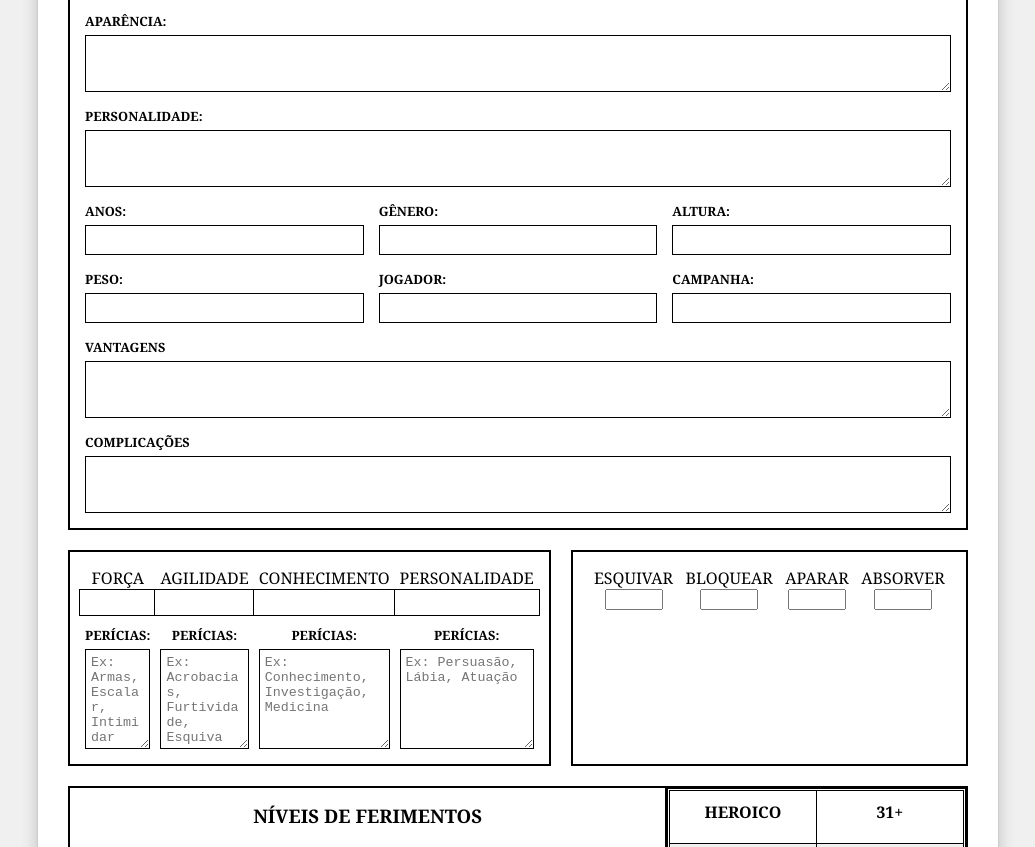
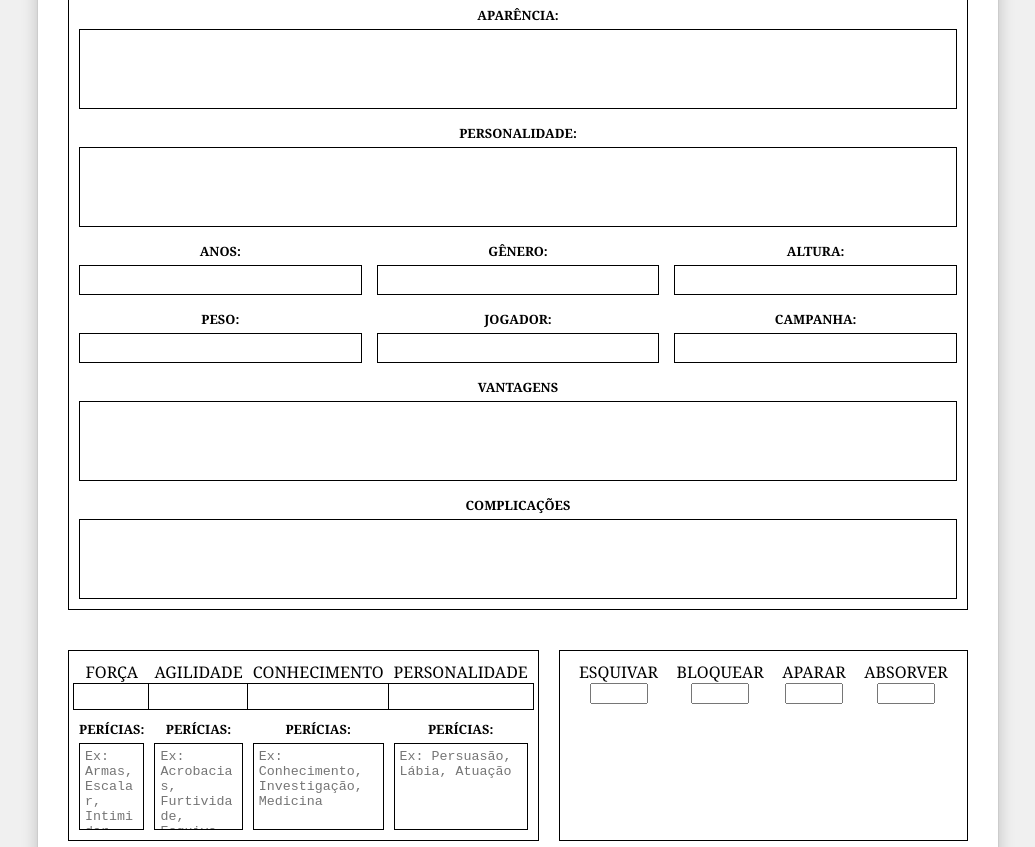
Before and after one commit to Gamescrone/ficha-de-mini-six, a plain HTML site: page index.html in a window 1280 px wide. Shown: the part 305-1152 px from the top of the page, without its empty margins (122-1157 px from the left). Drawn offline with Linux system fonts and the light colour scheme.

Commit message:
Update estilo.css

```diff
--- a/estilo.css
+++ b/estilo.css
@@ -75,8 +75,11 @@ body {
 }
 
 .secao {
-    border: 2px solid black;
-    padding: 15px;
+    border: 1px solid black;
+    padding: 10px;
+    margin-bottom: 20px;
+    text-align: center;
+    /* Remover 'display: flex', 'flex-direction', 'flex-grow', 'overflow' aqui */
 }
 
 .atributos {
@@ -108,24 +111,24 @@ body {
 .pericias {
     display: flex;
     flex-direction: column;
-    /* Removida a linha 'height: 100%;' para permitir que a altura se ajuste automaticamente */
-    flex-grow: 1; /* Adiciona flex-grow para que ocupe o espaço disponível e estique a coluna */
+    /* Remover 'flex-grow' daqui */
 }
 
 .pericias label {
     font-size: 0.8em;
     font-weight: 700;
     text-align: center;
-    margin-bottom: 5px; /* Adicionado um pouco de margem para separar do textarea */
+    margin-bottom: 5px;
 }
 
 .pericias textarea {
     width: 100%;
-    flex-grow: 1; /* Garante que o textarea preencha todo o espaço disponível verticalmente */
+    flex-grow: 1;
     border: 1px solid black;
-    padding: 5px; /* Ajustado padding para ser consistente */
+    padding: 5px;
     box-sizing: border-box;
-    min-height: 100px; /* Adiciona uma altura mínima para começar */
+    min-height: 100px;
+    resize: none; /* Remover a alça de redimensionamento manual */
 }
 
 .defesas {
@@ -329,3 +332,13 @@ input[type="number"] {
     -moz-appearance: textfield; /* Firefox */
     appearance: textfield; /* Padrão */
 }
+
+.secao textarea {
+    width: 100%;
+    flex-grow: 1;
+    border: 1px solid black;
+    padding: 5px;
+    box-sizing: border-box;
+    min-height: 80px;
+    resize: none; /* Remover a alça de redimensionamento manual */
+}
```
